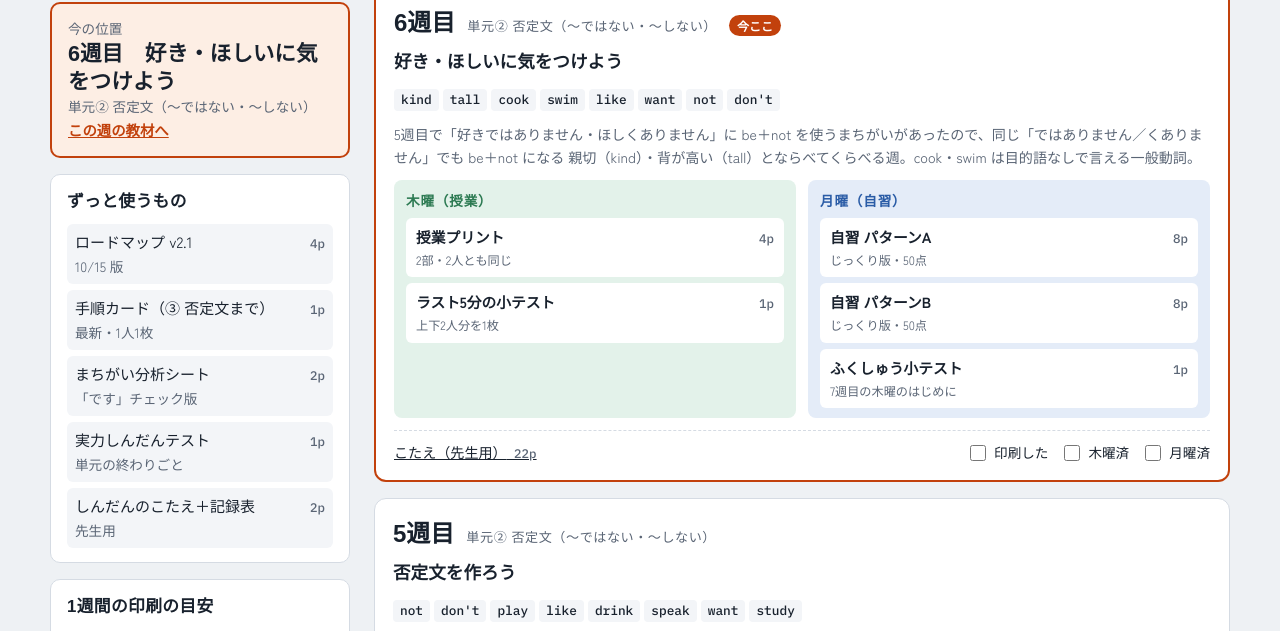
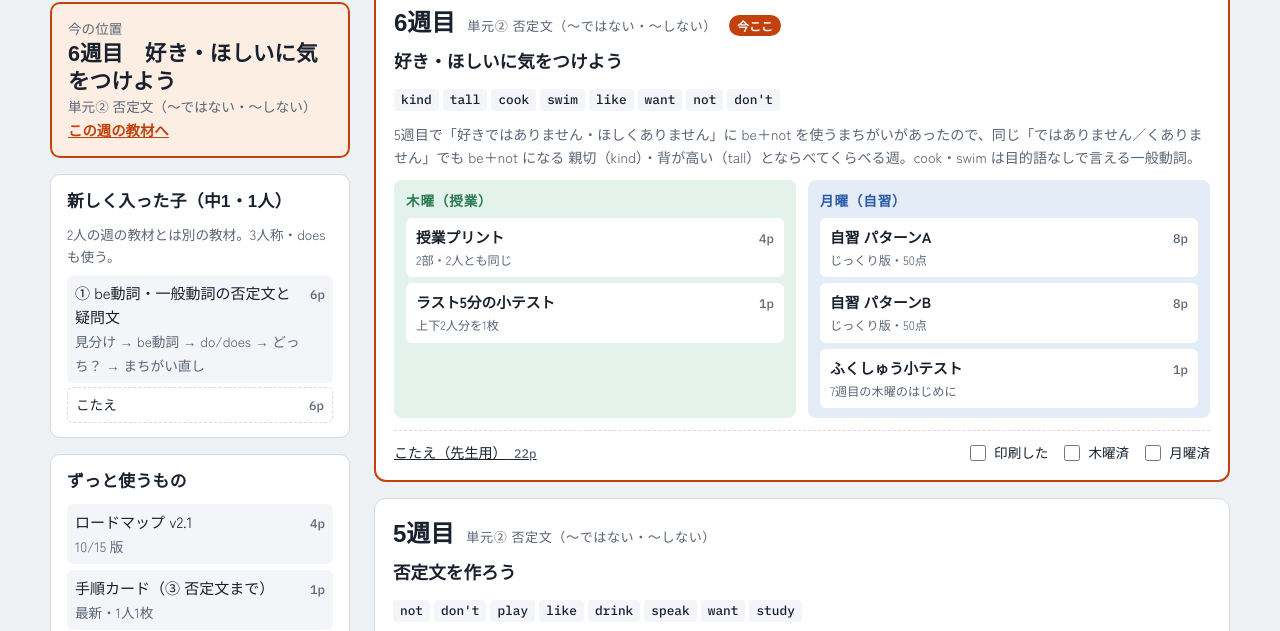
Before and after one commit to morihayashi-juku/eigo, a plain HTML site: page index.html in a window 1280 px wide. Shown: the part 93-724 px from the top of the page. Drawn offline with Linux system fonts and the light colour scheme; a web font is replaced by a local one.

Commit message:
新しく入った子の棚を追加（n01 be動詞・一般動詞の否定文と疑問文）
Co-Authored-By: Claude Opus 5.5 <noreply@anthropic.com>
Claude-Session: https://claude.ai/code/session_01XAQsRuoAD9s9HGHPEW3exc

```diff
--- a/index.html
+++ b/index.html
@@ -48,6 +48,7 @@ h2{font-family:var(--f-disp);font-size:1.05rem;margin:0 0 8px;letter-spacing:.02
 .lst a{display:flex;justify-content:space-between;gap:8px;align-items:baseline;color:var(--ink);text-decoration:none;padding:6px 8px;border-radius:6px;background:var(--chip)}
 .lst a:hover,.lst a:focus-visible{outline:2px solid var(--mon);outline-offset:0}
 .lst .old a{opacity:.72}
+.lst a.ansl{margin-top:4px;background:transparent;border:1px dashed var(--line);font-size:.85rem}
 .pg{font-family:var(--f-mono);font-size:.78rem;color:var(--muted);white-space:nowrap;font-variant-numeric:tabular-nums}
 .filters{display:flex;flex-wrap:wrap;gap:8px;margin:12px 0 4px}
 .filters button{font:inherit;font-size:.9rem;border:1px solid var(--line);background:var(--surface);color:var(--ink);padding:5px 14px;border-radius:999px;cursor:pointer}
@@ -93,6 +94,11 @@ h2{font-family:var(--f-disp);font-size:1.05rem;margin:0 0 8px;letter-spacing:.02
       <p class="muted" style="margin:4px 0 0">2人用・月木40分　最終更新 2026年11月2日</p>
     </div>
     <div class="panel now" id="now"></div>
+    <div class="panel">
+      <h2>新しく入った子（中1・1人）</h2>
+      <p class="muted" style="margin:0 0 8px">2人の週の教材とは別の教材。3人称・does も使う。</p>
+      <ul class="lst" id="newkid"></ul>
+    </div>
     <div class="panel">
       <h2>ずっと使うもの</h2>
       <ul class="lst" id="common"></ul>
@@ -167,6 +173,10 @@ const COMMON = [
   ["w4_7_jitsuryoku_shindan.pdf","実力しんだんテスト",1,"単元の終わりごと"],
   ["w4_8_shindan_answers_record.pdf","しんだんのこたえ＋記録表",2,"先生用"],
 ];
+// 新しく入った子の教材（2人とは別）。[問題, 名前, ページ, 説明, こたえ]
+const NEW = [
+  ["n01_hitei_gimon.pdf","① be動詞・一般動詞の否定文と疑問文",6,"見分け → be動詞 → do/does → どっち？ → まちがい直し","n01_hitei_gimon_answers.pdf"],
+];
 const OLD = [
   ["card_v2.pdf","手順カード（①②・「です」チェック）",1],
   ["card_v1.pdf","手順カード（①②・何を・何が）",1],
@@ -175,6 +185,8 @@ const OLD = [
 const esc = s => String(s).replace(/[&<>"]/g, c => ({"&":"&amp;","<":"&lt;",">":"&gt;",'"':"&quot;"}[c]));
 const li = ([f,name,pg,sub]) => `<li><a href="${P(f)}" target="_blank" rel="noopener"><span>${esc(name)}${sub?`<br><span class="muted">${esc(sub)}</span>`:""}</span><span class="pg">${pg}p</span></a></li>`;
 document.getElementById("common").innerHTML = COMMON.map(li).join("");
+document.getElementById("newkid").innerHTML = NEW.map(([f,name,pg,sub,ans]) => li([f,name,pg,sub]).replace("</li>",
+  ans ? `<a class="ansl" href="${P(ans)}" target="_blank" rel="noopener"><span>こたえ</span><span class="pg">${pg}p</span></a></li>` : "</li>")).join("");
 document.getElementById("old").innerHTML = OLD.map(x => li(x).replace("<li>",'<li class="old">')).join("");
 
 let state = {};
```
Also changed, not shown: 3 other files.
